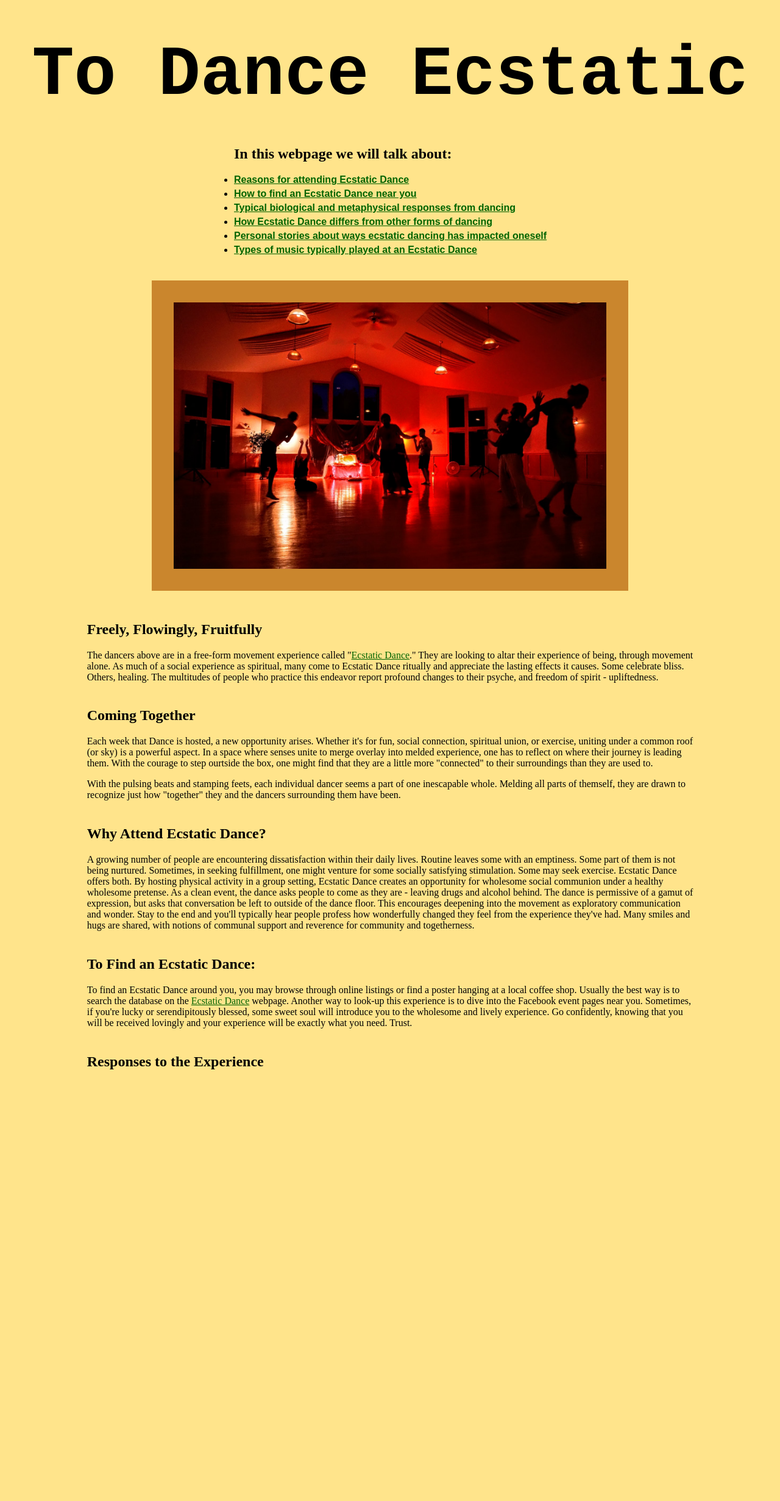
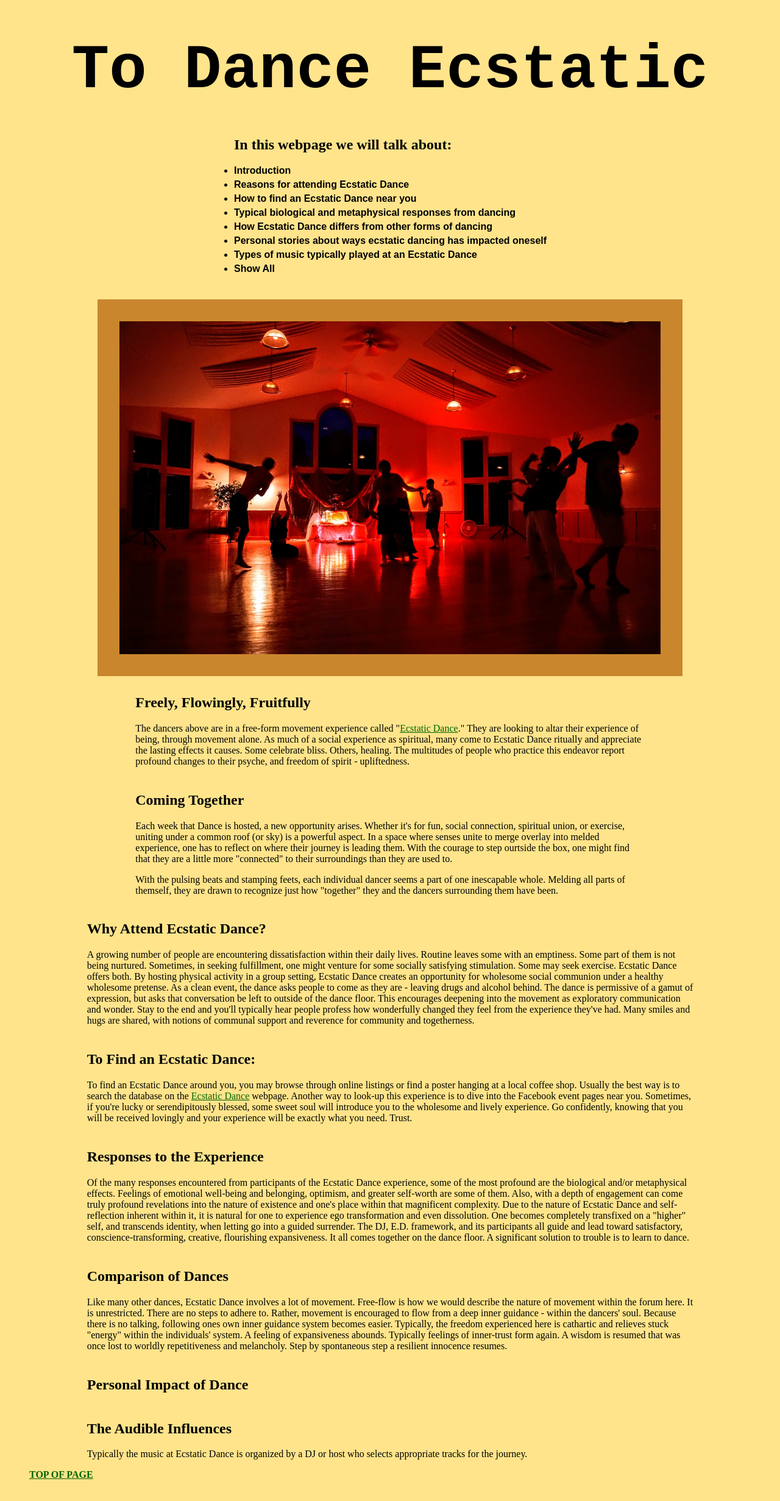
Before and after one commit to jaredsurya/my-personal-website, a plain HTML site: page index.html in a window 1280 px wide. Shown: the whole page at 61% size. Before the commit the page ends 1833 px from the top, so only its background shows below. Drawn offline with Linux system fonts and the light colour scheme; a script that the page names is missing.

Commit message:
funky stuff trying to add toggle js

```diff
--- a/index.html
+++ b/index.html
@@ -9,22 +9,26 @@
 </head>
 <body>
     <script src="script.js"></script>
-    <h1>To Dance Ecstatic</h1>
+    <h1 id="top">To Dance Ecstatic</h1>
     <div id="index">
         <h2 style="margin-left: 40px">In this webpage we will talk about:</h2>
         <ul>
-            <li><a href="#why">Reasons for attending Ecstatic Dance</a></li>
-            <li><a href="#where">How to find an Ecstatic Dance near you</li>
-            <li><a href="#what">Typical biological and metaphysical responses from dancing</a></li>
-            <li><a href="#what1">How Ecstatic Dance differs from other forms of dancing</a></li>
-            <li><a href="#personal">Personal stories about ways ecstatic dancing has impacted oneself</a></li>
-            <li><a href="#music">Types of music typically played at an Ecstatic Dance</a></li>
+            <li>Introduction</li>
+            <li>Reasons for attending Ecstatic Dance</li>
+            <li>How to find an Ecstatic Dance near you</li>
+            <li>Typical biological and metaphysical responses from dancing</li>
+            <li>How Ecstatic Dance differs from other forms of dancing</li>
+            <li>Personal stories about ways ecstatic dancing has impacted oneself</li>
+            <li>Types of music typically played at an Ecstatic Dance</li>
+            <li>Show All</li>
+           <!-- <button onclick="show()">MEMEME</button> -->
         </ul>
     </div>
-    <a href="https://www.ecstaticdance.org" target="_blank" rel="noopener noreferrer">
+    <a style= "" href="https://www.ecstaticdance.org" target="_blank" rel="noopener noreferrer">
         <img id="movers" src="https://raw.githubusercontent.com/jaredsurya/my-personal-website/a56f040e36e014f54b599848cdc6cfe499b68ee5/Images/FOLdance.jpeg" alt="dancers moving flowingly about a large space">
     </a>
-    <div id="intro">
+    <div id="1" class="all">
+        <div>
             <h2>Freely, Flowingly, Fruitfully</h2>
             <p>The dancers above are in a free-form movement experience called "<a href ="http://www.ecstaticdance.org" target="_blank" rel="noopener noreferrer">Ecstatic Dance</a>."
             They are looking to altar their experience of being, through movement alone.
@@ -34,7 +38,7 @@
             psyche, and freedom of spirit - upliftedness.
             </p>
         </div>
-    <div id="unite">
+        <div>
             <h2>Coming Together</h2>
             <p>Each week that Dance is hosted, a new opportunity arises. Whether it's for fun, social connection,
             spiritual union, or exercise, uniting under a common roof (or sky) is a powerful aspect. In a space
@@ -47,7 +51,8 @@
             they and the dancers surrounding them have been.
             </p>
         </div>
-    <div id="why">
+    </div>
+    <div id="2" class="all">
         <h2>Why Attend Ecstatic Dance?</h2>
         <p>
             A growing number of people are encountering dissatisfaction within their daily lives. Routine leaves some
@@ -60,7 +65,7 @@
             from the experience they've had. Many smiles and hugs are shared, with notions of communal support and reverence for community and togetherness.
         </p>
     </div>
-    <div id="where">
+    <div id="3" class="all">
         <h2>To Find an Ecstatic Dance:</h2>
         <p>
             To find an Ecstatic Dance around you, you may browse through online listings or find a poster hanging at a local coffee shop. Usually
@@ -70,11 +75,40 @@
             will be exactly what you need. Trust.
         </p>
     </div>
-    <div id="what">
+    <div id="5" class="all">
         <h2>Responses to the Experience</h2>
+        <p>
+            Of the many responses encountered from participants of the Ecstatic Dance experience, some of the most profound are the biological
+            and/or metaphysical effects. Feelings of emotional well-being and belonging, optimism, and greater self-worth are some of them. Also,
+            with a depth of engagement can come truly profound revelations into the nature of existence and one's place within that magnificent complexity.
+            Due to the nature of Ecstatic Dance and self-reflection inherent within it, it is natural for one to experience ego transformation and even
+            dissolution. One becomes completely transfixed on a "higher" self, and transcends identity, when letting go into a guided surrender.
+            The DJ, E.D. framework, and its participants all guide and lead toward satisfactory, conscience-transforming, creative, flourishing expansiveness.
+            It all comes together on the dance floor. A significant solution to trouble is to learn to dance.
+        </p>
+    </div>
+    <div id="6" class="all">
+        <h2>Comparison of Dances</h2>
+        <p>
+            Like many other dances, Ecstatic Dance involves a lot of movement. Free-flow is how we would describe the nature of movement within the forum here.
+            It is unrestricted. There are no steps to adhere to. Rather, movement is encouraged to flow from a deep inner guidance - within the
+            dancers' soul. Because there is no talking, following ones own inner guidance system becomes easier. Typically, the freedom experienced here is cathartic
+            and relieves stuck "energy" within the individuals' system. A feeling of expansiveness abounds. Typically feelings of inner-trust form again. A wisdom
+            is resumed that was once lost to worldly repetitiveness and melancholy. Step by spontaneous step a resilient innocence resumes.
+        </p>
+    </div>
+    <div id="7" class="all">
+        <h2>Personal Impact of Dance</h2>
         <p>
 
         </p>
-
+    </div>
+    <div class='all' id="8">
+        <h2>The Audible Influences</h2>
+        <p>
+            Typically the music at Ecstatic Dance is organized by a DJ or host who selects appropriate tracks for the journey.
+        </p>
+    </div>
+    <a href="#top" style="text-align:center; margin:auto; font-weight:bolder; width:50%;">TOP OF PAGE</a>
 </body>
 </html>
--- a/style.css
+++ b/style.css
@@ -1,6 +1,6 @@
 h1{
     text-align: center;
-    font-size: 9vw;
+    font-size: 8vw;
     margin-block-end: 20px;
     margin-block-start: 20px;
     font-family: 'Courier New', Courier, monospace;
@@ -14,12 +14,15 @@ body {
     padding-top: 10px;
 }
 #movers {
-    max-width: 60%;
+    max-width: 75%;
     display: block;
     margin-left: auto;
     margin-right: auto;
     padding: 36px;
     background-color: rgb(202, 134, 45);
+}
+#movers:hover {
+    background-color:rgb(212, 99, 23)
 }
 div {
     padding-top: 5px;
@@ -39,18 +42,22 @@ ul {
     padding-bottom: 10px;
     font-family: Arial, Helvetica, sans-serif;
     columns: 1;
-  /*  -webkit-columns: 2;
-    -moz-columns: 2;*/
 }
 li {
     padding-bottom: 5px;
 }
 a:link {
-    color: darkgreen
+    color: darkgreen;
 }
 a:visited {
-    color:darkslateblue
+    color:darkslateblue;
 }
 a:hover {
-    color: green
+    color: green;
 }
+/*.all{
+    display:none;
+}*/
+.all:hover {
+    color:rgb(73, 33, 5);
+}
```
Also changed, not shown: script.js (added, +17 -0 lines). Lines whose indentation alone changed are shown as unchanged.
